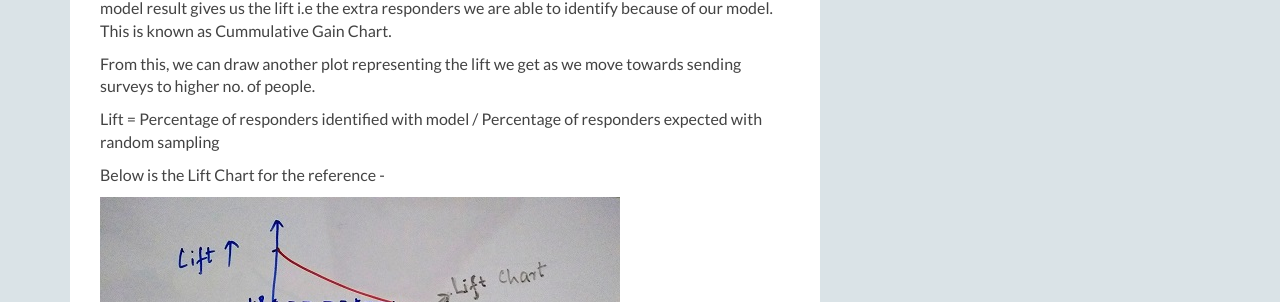
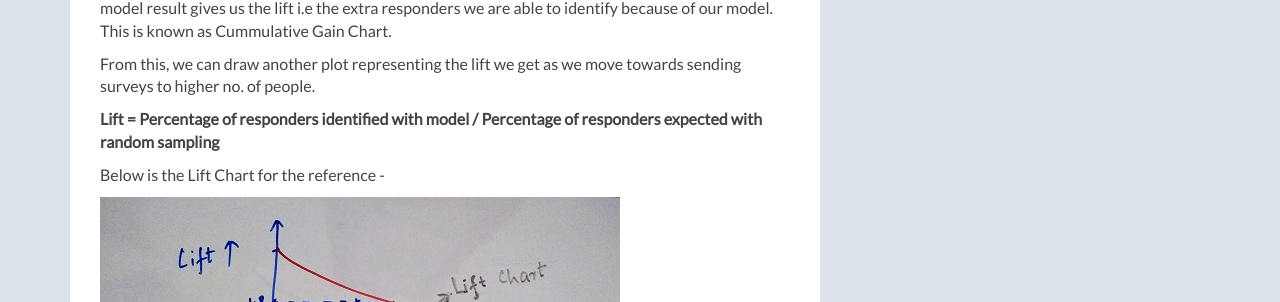
Before and after one commit to abhisheksanghai/abhisheksanghai.github.io, a Jekyll site: the page built from _posts/2020-02-18-Evaluation-of-Classification-Algorithms-Part2.md, in a window 1280 px wide. Shown: the part 1105-1407 px from the top of the page. Built offline with Jekyll 4.4.1, drawn with Linux system fonts in a browser that asks for light colours; comment, search, counter and statistics services are not loaded.

```diff
--- a/_posts/2020-02-18-Evaluation-of-Classification-Algorithms-Part2.md
+++ b/_posts/2020-02-18-Evaluation-of-Classification-Algorithms-Part2.md
@@ -20,7 +20,7 @@ The blue line represents random sampling distribution of responders in absence o
 
 From this, we can draw another plot representing the lift we get as we move towards sending surveys to higher no. of people.
 
-Lift = Percentage of responders identified with model / Percentage of responders expected with random sampling
+**Lift = Percentage of responders identified with model / Percentage of responders expected with random sampling**
 
 Below is the Lift Chart for the reference -
 
```
